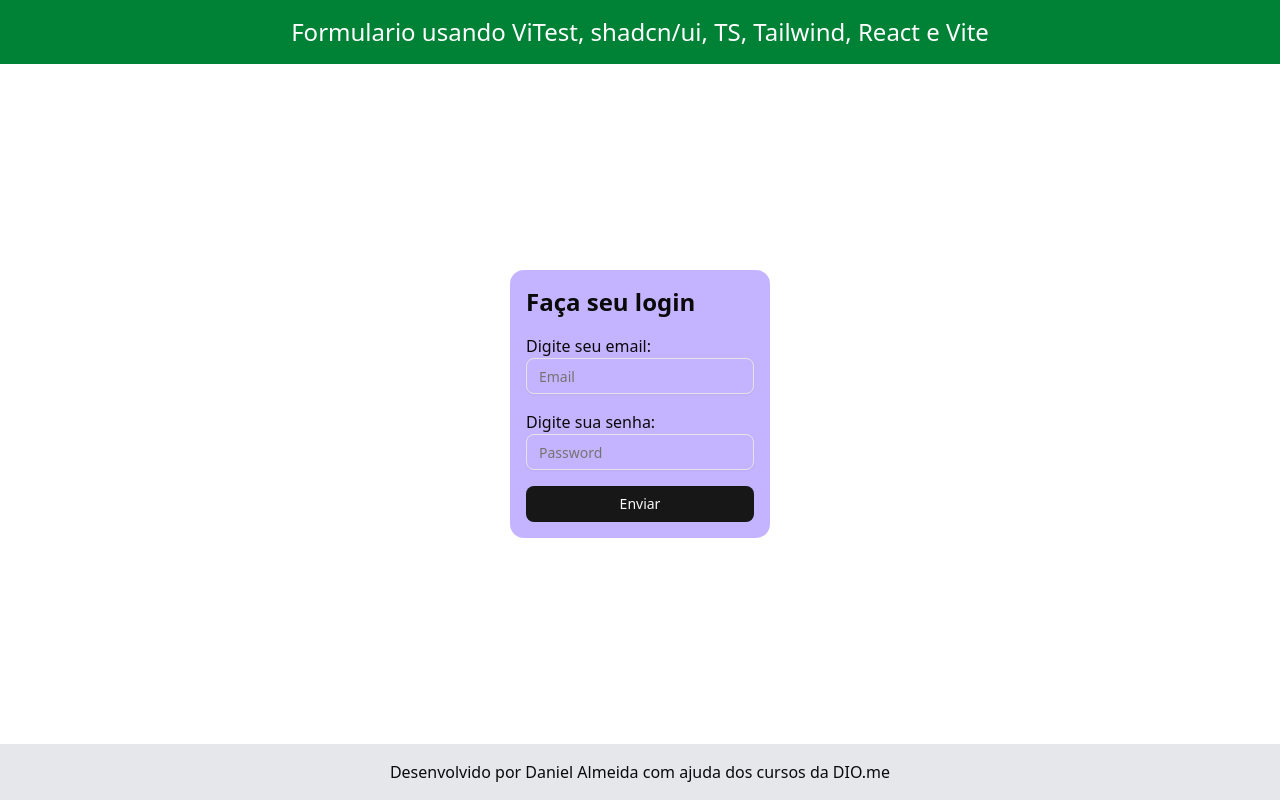
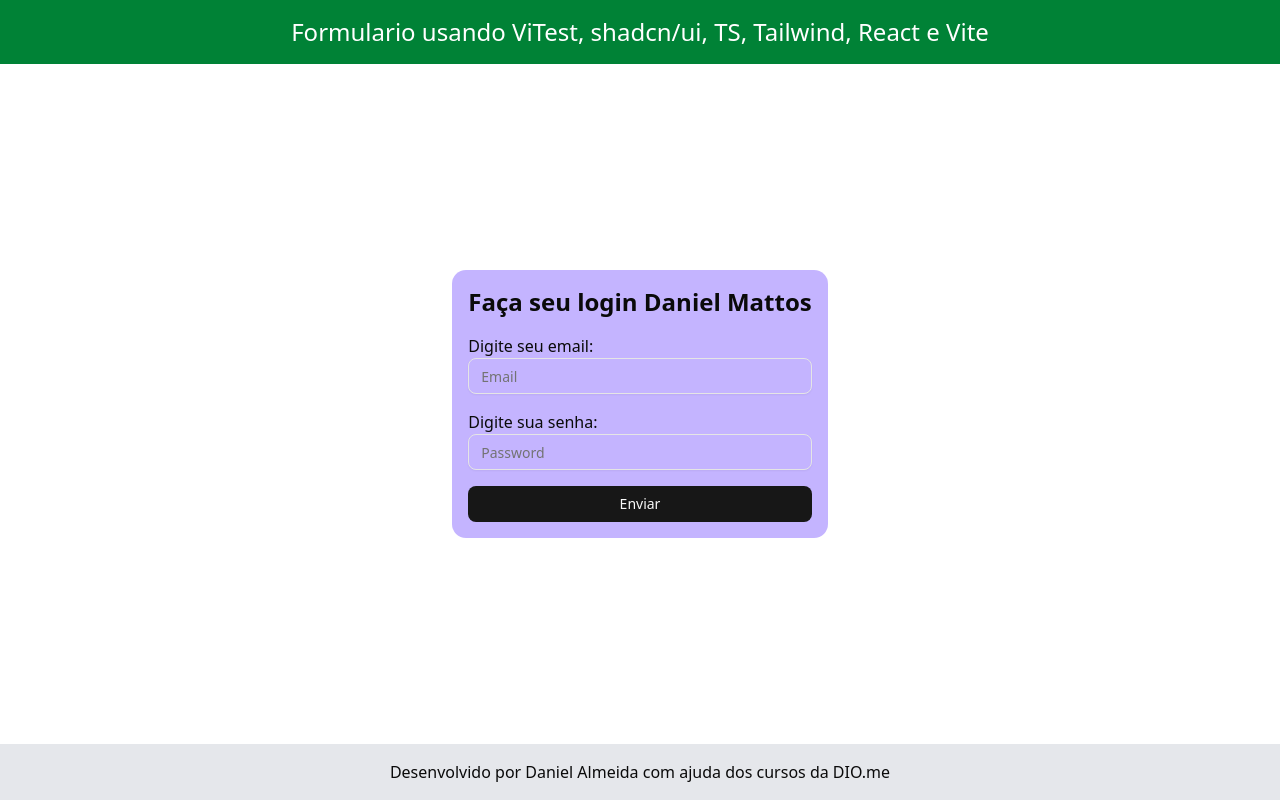
Before and after one commit to Daniel-Mattos/Formulario-TS, a React (Vite) app: page / in a window 1280 px wide. Built offline with nearby package versions, Linux system fonts and the light colour scheme.

Commit message:
simulando api

```diff
--- /dev/null
+++ b/src/api.ts
@@ -0,0 +1,12 @@
+const conta = {
+    email: "da@gmail.com",
+    senha: "123456",
+    name: "Daniel Mattos",
+    saldo: 100
+}
+
+export const api = new Promise((resolve) =>{
+    setTimeout(() => {
+        resolve(conta)
+    }, 3000);
+})
--- a/src/components/Card/index.tsx
+++ b/src/components/Card/index.tsx
@@ -1,17 +1,36 @@
 import login from "@/services/login"
 import { Input } from "../ui/input"
 import { Button } from "../ui/button"
-import { useState } from "react"
+import { useEffect, useState } from "react"
+import { api } from "@/api"
 
+interface IUser{
+  email: string,
+  senha: string,
+  name: string,
+  saldo: number
+}
 const Card = () => {
 
   const [email, setEmail] = useState("")
   const [senha, setSenha] = useState("")
+  const [user, setUser] = useState<null|IUser>()
+
+  useEffect(() => {
+    const getData = async () => {
+      const data: any | IUser = await api
+      setUser(data)
+    }
+
+    getData()
+  },[])
+  console.log(user)
 
     return(
       <main className="flex flex-grow items-center justify-center">
         <form onSubmit={()=>login(email, senha)} className="flex flex-col max-w-lg bg-violet-300 p-4 rounded-xl">
-          <h2 className="text-2xl font-bold mb-4">Faça seu login</h2>
+          {!user && <p>Loading...</p>}
+          <h2 className="text-2xl font-bold mb-4">Faça seu login <strong>{user?.name}</strong></h2>
           <label htmlFor="emailInput">Digite seu email:</label>
           <Input id="emailInput" placeholder="Email" type="email" value={email} onChange={(e)=>setEmail(e.target.value)}/>
           <label htmlFor="passwordInput" className="mt-4">
--- a/src/services/login.tsx
+++ b/src/services/login.tsx
@@ -1,4 +1,10 @@
-const login = (email:string, senha:string):void =>{
+import { api } from "@/api";
+
+const login = async(email:string, senha:string):Promise<void> =>{
+    const data:any = await api
+    if(email !== data.email) {
+        return alert("Email inválido")
+    }
     alert(`Bem vindo ao sistema\nSeu email:${email}\nSua senha: ${senha}`)
 };
 
```
Also changed, not shown: 1 other file (tests, documents, lock files or other folders).
